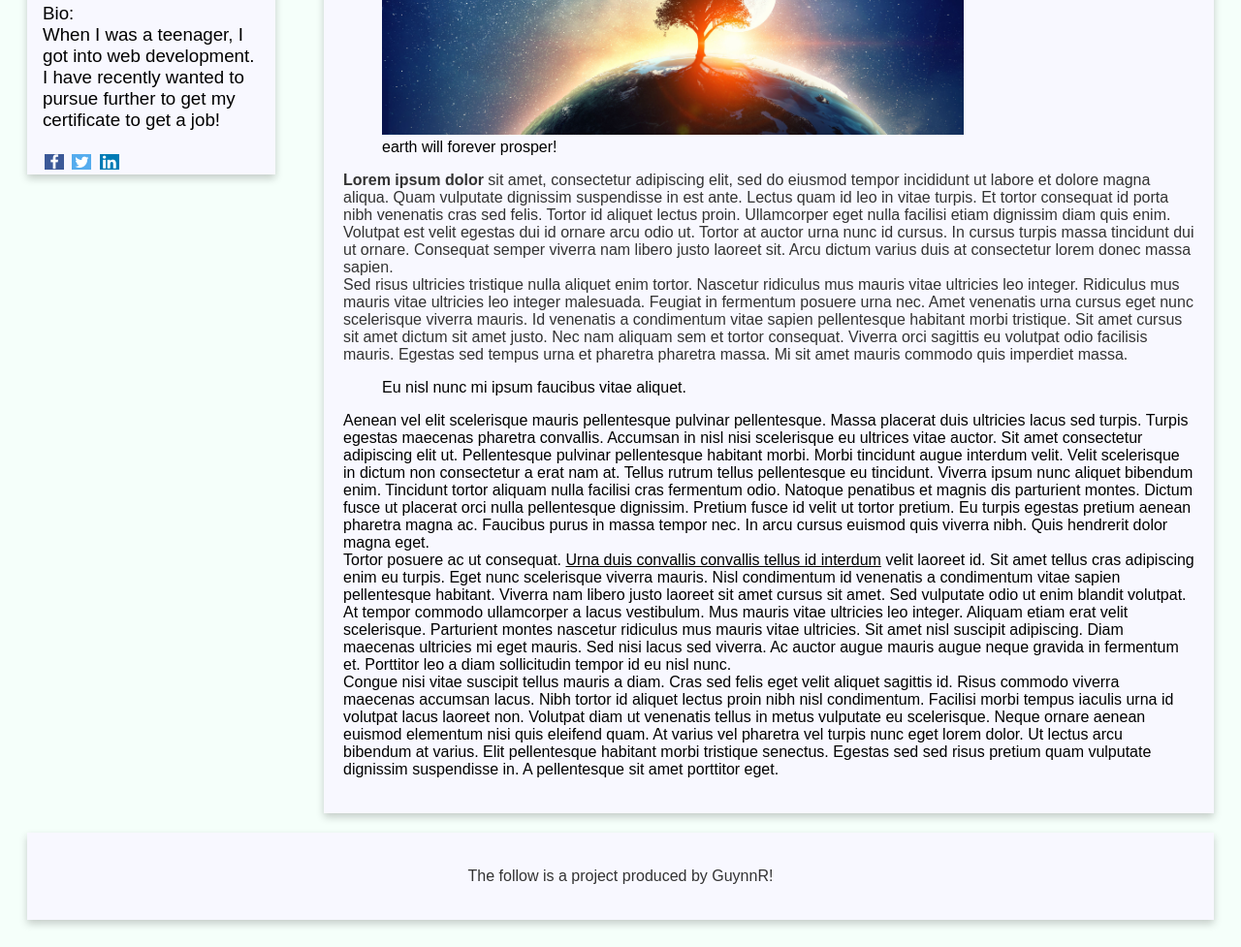
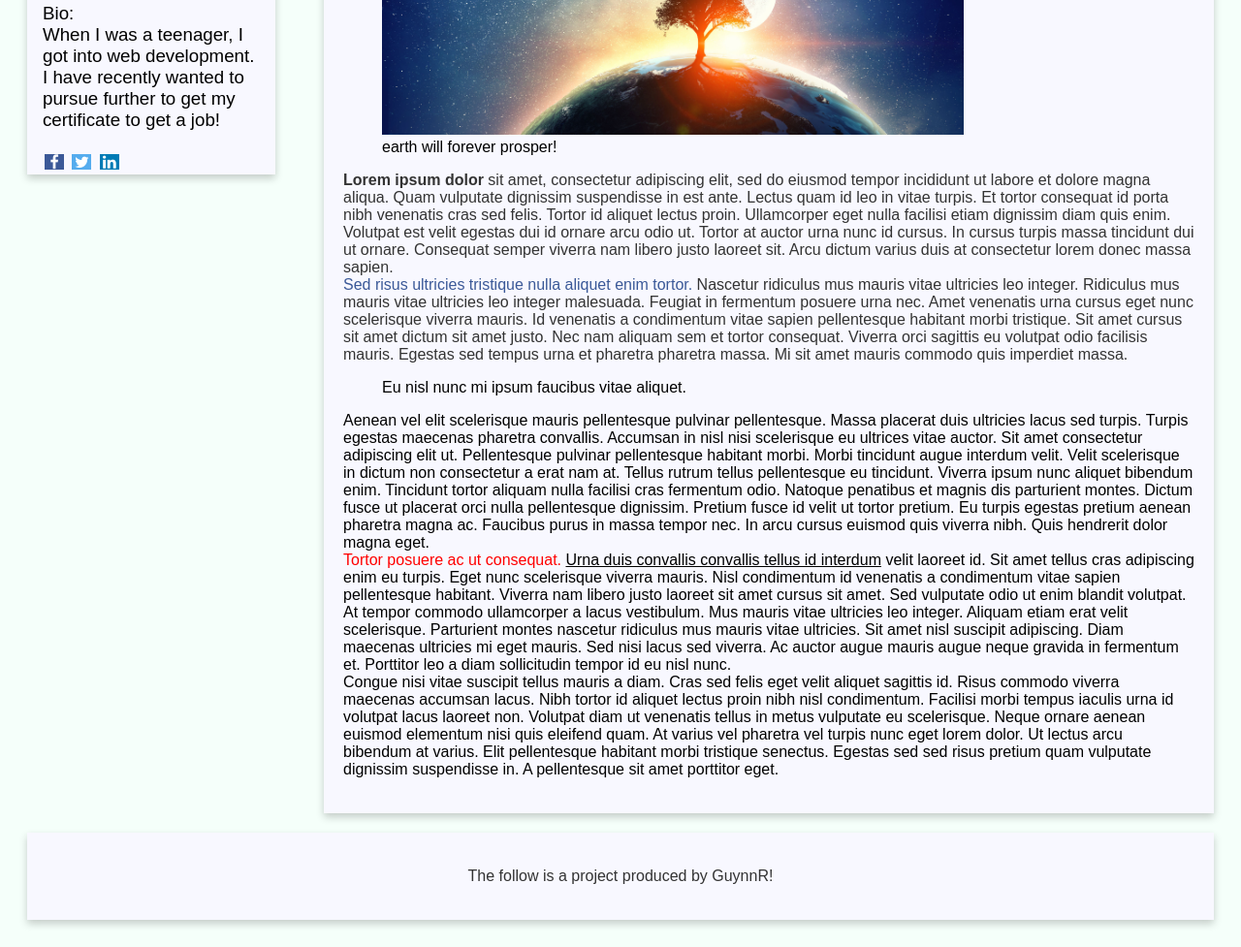
Before and after one commit to GuynnR/Personal-Blog, a plain HTML site: page article1.html in a window 1280 px wide. Shown: the part 671-1648 px from the top of the page at 97% size. Drawn offline with Linux system fonts and the light colour scheme.

Commit message:
color added

```diff
--- a/article1.html
+++ b/article1.html
@@ -28,9 +28,9 @@
             <figcaption>earth will forever prosper!</figcaption>
             </figure>
             <article><p><b>Lorem ipsum dolor</b> sit amet, consectetur adipiscing elit, sed do eiusmod tempor incididunt ut labore et dolore magna aliqua. Quam vulputate dignissim suspendisse in est ante. Lectus quam id leo in vitae turpis. Et tortor consequat id porta nibh venenatis cras sed felis. Tortor id aliquet lectus proin. Ullamcorper eget nulla facilisi etiam dignissim diam quis enim. Volutpat est velit egestas dui id ornare arcu odio ut. Tortor at auctor urna nunc id cursus. In cursus turpis massa tincidunt dui ut ornare. Consequat semper viverra nam libero justo laoreet sit. Arcu dictum varius duis at consectetur lorem donec massa sapien.</br>
-                Sed risus ultricies tristique nulla aliquet enim tortor. Nascetur ridiculus mus mauris vitae ultricies leo integer. Ridiculus mus mauris vitae ultricies leo integer malesuada. Feugiat in fermentum posuere urna nec. Amet venenatis urna cursus eget nunc scelerisque viverra mauris. Id venenatis a condimentum vitae sapien pellentesque habitant morbi tristique. Sit amet cursus sit amet dictum sit amet justo. Nec nam aliquam sem et tortor consequat. Viverra orci sagittis eu volutpat odio facilisis mauris. Egestas sed tempus urna et pharetra pharetra massa. Mi sit amet mauris commodo quis imperdiet massa.</br>
+                <span style="color: #3B5998">Sed risus ultricies tristique nulla aliquet enim tortor.</span> Nascetur ridiculus mus mauris vitae ultricies leo integer. Ridiculus mus mauris vitae ultricies leo integer malesuada. Feugiat in fermentum posuere urna nec. Amet venenatis urna cursus eget nunc scelerisque viverra mauris. Id venenatis a condimentum vitae sapien pellentesque habitant morbi tristique. Sit amet cursus sit amet dictum sit amet justo. Nec nam aliquam sem et tortor consequat. Viverra orci sagittis eu volutpat odio facilisis mauris. Egestas sed tempus urna et pharetra pharetra massa. Mi sit amet mauris commodo quis imperdiet massa.</br>
                 <blockquote>Eu nisl nunc mi ipsum faucibus vitae aliquet.</blockquote> Aenean vel elit scelerisque mauris pellentesque pulvinar pellentesque. Massa placerat duis ultricies lacus sed turpis. Turpis egestas maecenas pharetra convallis. Accumsan in nisl nisi scelerisque eu ultrices vitae auctor. Sit amet consectetur adipiscing elit ut. Pellentesque pulvinar pellentesque habitant morbi. Morbi tincidunt augue interdum velit. Velit scelerisque in dictum non consectetur a erat nam at. Tellus rutrum tellus pellentesque eu tincidunt. Viverra ipsum nunc aliquet bibendum enim. Tincidunt tortor aliquam nulla facilisi cras fermentum odio. Natoque penatibus et magnis dis parturient montes. Dictum fusce ut placerat orci nulla pellentesque dignissim. Pretium fusce id velit ut tortor pretium. Eu turpis egestas pretium aenean pharetra magna ac. Faucibus purus in massa tempor nec. In arcu cursus euismod quis viverra nibh. Quis hendrerit dolor magna eget.</br>
-                Tortor posuere ac ut consequat. <u>Urna duis convallis convallis tellus id interdum</u> velit laoreet id. Sit amet tellus cras adipiscing enim eu turpis. Eget nunc scelerisque viverra mauris. Nisl condimentum id venenatis a condimentum vitae sapien pellentesque habitant. Viverra nam libero justo laoreet sit amet cursus sit amet. Sed vulputate odio ut enim blandit volutpat. At tempor commodo ullamcorper a lacus vestibulum. Mus mauris vitae ultricies leo integer. Aliquam etiam erat velit scelerisque. Parturient montes nascetur ridiculus mus mauris vitae ultricies. Sit amet nisl suscipit adipiscing. Diam maecenas ultricies mi eget mauris. Sed nisi lacus sed viverra. Ac auctor augue mauris augue neque gravida in fermentum et. Porttitor leo a diam sollicitudin tempor id eu nisl nunc.</br>
+                <span style="color: red">Tortor posuere ac ut consequat.</span> <u>Urna duis convallis convallis tellus id interdum</u> velit laoreet id. Sit amet tellus cras adipiscing enim eu turpis. Eget nunc scelerisque viverra mauris. Nisl condimentum id venenatis a condimentum vitae sapien pellentesque habitant. Viverra nam libero justo laoreet sit amet cursus sit amet. Sed vulputate odio ut enim blandit volutpat. At tempor commodo ullamcorper a lacus vestibulum. Mus mauris vitae ultricies leo integer. Aliquam etiam erat velit scelerisque. Parturient montes nascetur ridiculus mus mauris vitae ultricies. Sit amet nisl suscipit adipiscing. Diam maecenas ultricies mi eget mauris. Sed nisi lacus sed viverra. Ac auctor augue mauris augue neque gravida in fermentum et. Porttitor leo a diam sollicitudin tempor id eu nisl nunc.</br>
                 Congue nisi vitae suscipit tellus mauris a diam. Cras sed felis eget velit aliquet sagittis id. Risus commodo viverra maecenas accumsan lacus. Nibh tortor id aliquet lectus proin nibh nisl condimentum. Facilisi morbi tempus iaculis urna id volutpat lacus laoreet non. Volutpat diam ut venenatis tellus in metus vulputate eu scelerisque. Neque ornare aenean euismod elementum nisi quis eleifend quam. At varius vel pharetra vel turpis nunc eget lorem dolor. Ut lectus arcu bibendum at varius. Elit pellentesque habitant morbi tristique senectus. Egestas sed sed risus pretium quam vulputate dignissim suspendisse in. A pellentesque sit amet porttitor eget.</p>
             </article>
         </div>
```
